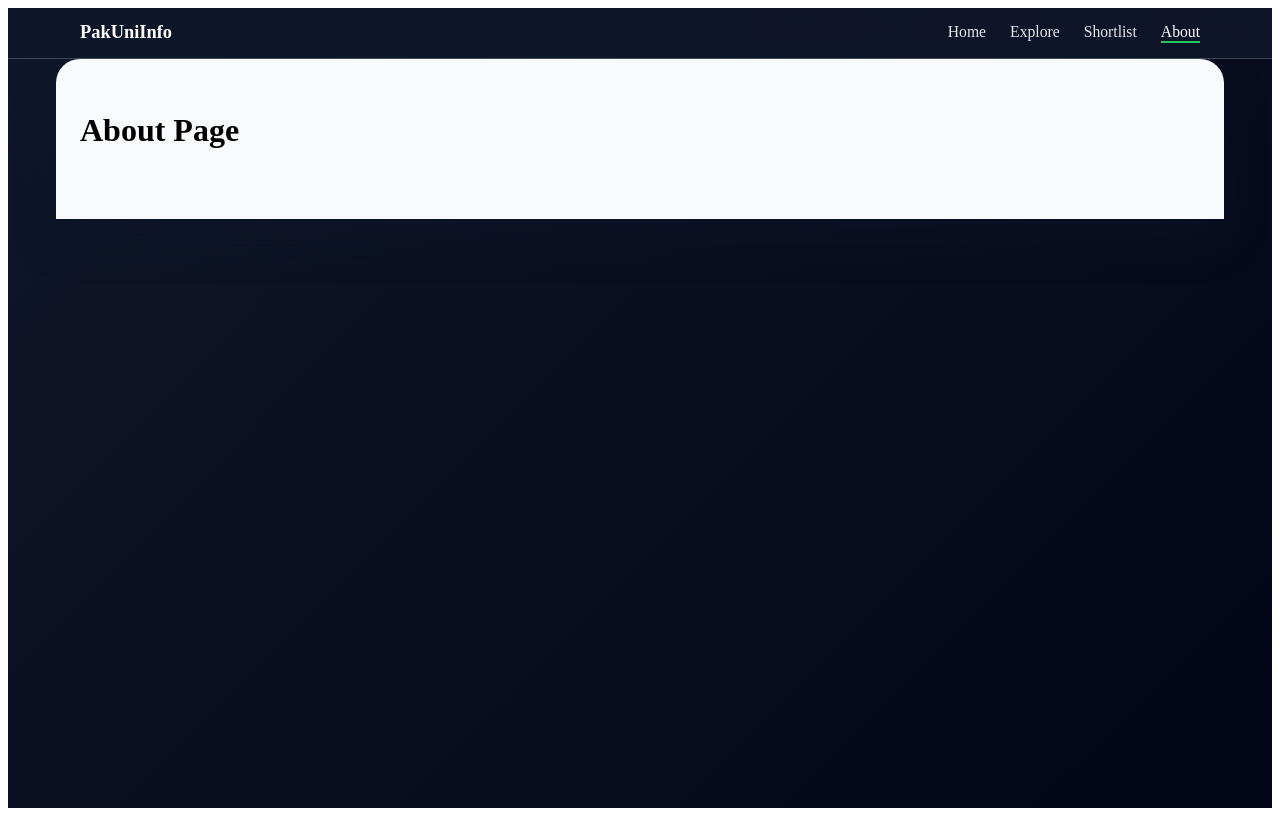
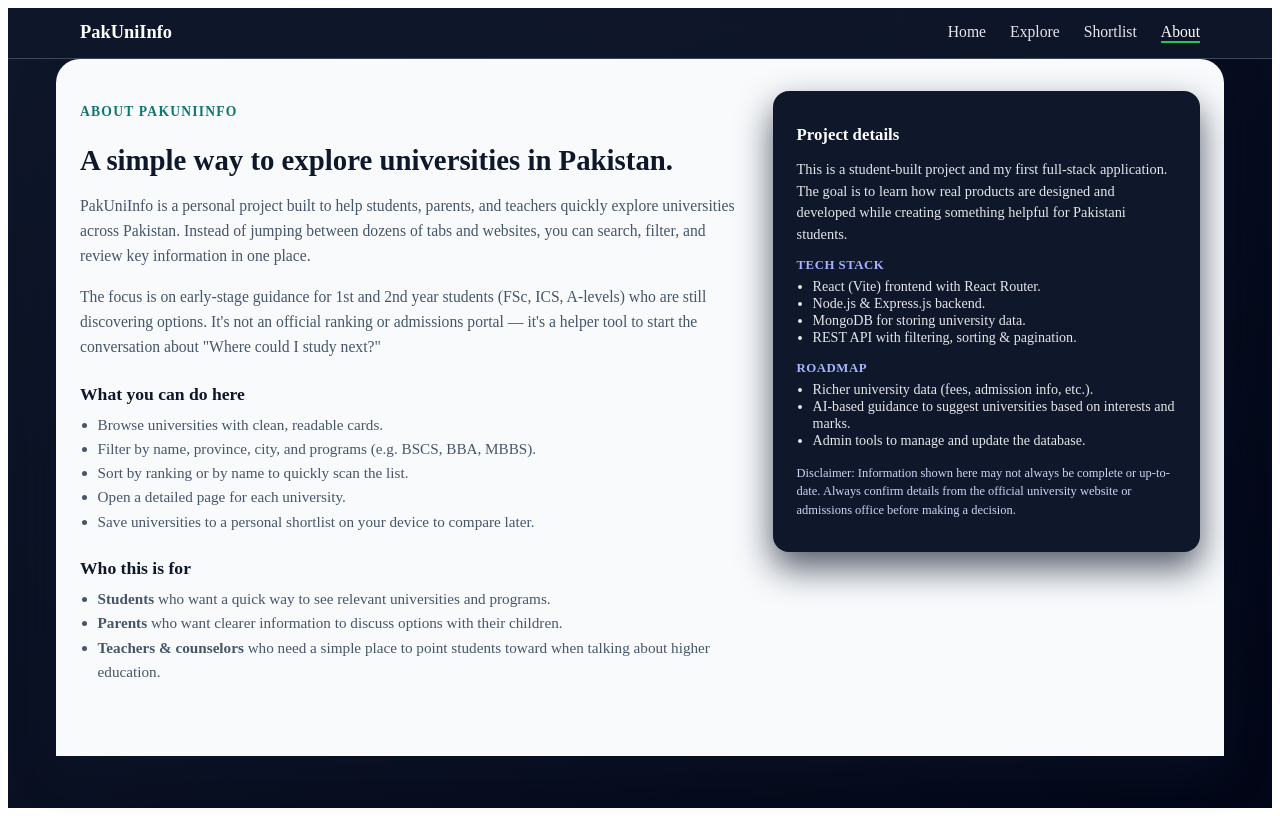
Before and after one commit to abdullah-mangrio/PakUniInfo, a React (Vite) app in the folder client/: page /about in a window 1280 px wide. Built offline with nearby package versions, Linux system fonts and the light colour scheme.

Commit message:
Polish About page and add shortlist on university details

```diff
--- a/client/src/pages/About.jsx
+++ b/client/src/pages/About.jsx
@@ -1,4 +1,236 @@
-function About() {
-  return <h1>About Page</h1>;
+export default function About() {
+  return (
+    <div
+      style={{
+        display: "grid",
+        gridTemplateColumns: "minmax(0, 1.7fr) minmax(0, 1.1fr)",
+        gap: "2rem",
+        alignItems: "flex-start",
+      }}
+    >
+      {/* Left: main content */}
+      <section>
+        <p
+          style={{
+            fontSize: "0.85rem",
+            fontWeight: 600,
+            textTransform: "uppercase",
+            letterSpacing: "0.09em",
+            color: "#0f766e",
+            marginBottom: "0.5rem",
+          }}
+        >
+          About PakUniInfo
+        </p>
+
+        <h1
+          style={{
+            fontSize: "1.8rem",
+            fontWeight: 800,
+            color: "#0f172a",
+            marginBottom: "0.75rem",
+          }}
+        >
+          A simple way to explore universities in Pakistan.
+        </h1>
+
+        <p
+          style={{
+            fontSize: "0.98rem",
+            color: "#475569",
+            lineHeight: 1.6,
+            marginBottom: "1rem",
+          }}
+        >
+          PakUniInfo is a personal project built to help students, parents, and
+          teachers quickly explore universities across Pakistan. Instead of
+          jumping between dozens of tabs and websites, you can search, filter,
+          and review key information in one place.
+        </p>
+
+        <p
+          style={{
+            fontSize: "0.98rem",
+            color: "#475569",
+            lineHeight: 1.6,
+            marginBottom: "1.5rem",
+          }}
+        >
+          The focus is on early-stage guidance for 1st and 2nd year students
+          (FSc, ICS, A-levels) who are still discovering options. It&apos;s not
+          an official ranking or admissions portal — it&apos;s a helper tool to
+          start the conversation about &quot;Where could I study next?&quot;
+        </p>
+
+        <h2
+          style={{
+            fontSize: "1.1rem",
+            fontWeight: 700,
+            color: "#0f172a",
+            marginBottom: "0.5rem",
+          }}
+        >
+          What you can do here
+        </h2>
+
+        <ul
+          style={{
+            paddingLeft: "1.1rem",
+            margin: "0 0 1.5rem",
+            color: "#475569",
+            fontSize: "0.95rem",
+            lineHeight: 1.6,
+          }}
+        >
+          <li>Browse universities with clean, readable cards.</li>
+          <li>
+            Filter by name, province, city, and programs (e.g. BSCS, BBA,
+            MBBS).
+          </li>
+          <li>Sort by ranking or by name to quickly scan the list.</li>
+          <li>Open a detailed page for each university.</li>
+          <li>
+            Save universities to a personal shortlist on your device to compare
+            later.
+          </li>
+        </ul>
+
+        <h2
+          style={{
+            fontSize: "1.1rem",
+            fontWeight: 700,
+            color: "#0f172a",
+            marginBottom: "0.5rem",
+          }}
+        >
+          Who this is for
+        </h2>
+
+        <ul
+          style={{
+            paddingLeft: "1.1rem",
+            margin: "0 0 1.5rem",
+            color: "#475569",
+            fontSize: "0.95rem",
+            lineHeight: 1.6,
+          }}
+        >
+          <li>
+            <strong>Students</strong> who want a quick way to see relevant
+            universities and programs.
+          </li>
+          <li>
+            <strong>Parents</strong> who want clearer information to discuss
+            options with their children.
+          </li>
+          <li>
+            <strong>Teachers &amp; counselors</strong> who need a simple place
+            to point students toward when talking about higher education.
+          </li>
+        </ul>
+      </section>
+
+      {/* Right: project / tech info */}
+      <aside
+        style={{
+          borderRadius: "1rem",
+          padding: "1.25rem 1.5rem",
+          backgroundColor: "#0f172a",
+          color: "white",
+          boxShadow: "0 16px 35px rgba(15,23,42,0.7)",
+        }}
+      >
+        <h2
+          style={{
+            fontSize: "1.05rem",
+            fontWeight: 600,
+            marginBottom: "0.75rem",
+          }}
+        >
+          Project details
+        </h2>
+
+        <p
+          style={{
+            fontSize: "0.9rem",
+            color: "#e5e7eb",
+            marginBottom: "0.75rem",
+            lineHeight: 1.5,
+          }}
+        >
+          This is a student-built project and my first full-stack application.
+          The goal is to learn how real products are designed and developed
+          while creating something helpful for Pakistani students.
+        </p>
+
+        <div
+          style={{
+            marginBottom: "0.9rem",
+            fontSize: "0.88rem",
+            color: "#e5e7eb",
+          }}
+        >
+          <p
+            style={{
+              margin: "0 0 0.35rem",
+              fontWeight: 600,
+              letterSpacing: "0.04em",
+              textTransform: "uppercase",
+              fontSize: "0.8rem",
+              color: "#a5b4fc",
+            }}
+          >
+            Tech stack
+          </p>
+          <ul style={{ margin: 0, paddingLeft: "1rem" }}>
+            <li>React (Vite) frontend with React Router.</li>
+            <li>Node.js &amp; Express.js backend.</li>
+            <li>MongoDB for storing university data.</li>
+            <li>REST API with filtering, sorting &amp; pagination.</li>
+          </ul>
+        </div>
+
+        <div
+          style={{
+            marginBottom: "0.9rem",
+            fontSize: "0.88rem",
+            color: "#e5e7eb",
+          }}
+        >
+          <p
+            style={{
+              margin: "0 0 0.35rem",
+              fontWeight: 600,
+              letterSpacing: "0.04em",
+              textTransform: "uppercase",
+              fontSize: "0.8rem",
+              color: "#a5b4fc",
+            }}
+          >
+            Roadmap
+          </p>
+          <ul style={{ margin: 0, paddingLeft: "1rem" }}>
+            <li>Richer university data (fees, admission info, etc.).</li>
+            <li>
+              AI-based guidance to suggest universities based on interests and
+              marks.
+            </li>
+            <li>Admin tools to manage and update the database.</li>
+          </ul>
+        </div>
+
+        <p
+          style={{
+            fontSize: "0.78rem",
+            color: "#cbd5f5",
+            lineHeight: 1.5,
+          }}
+        >
+          Disclaimer: Information shown here may not always be complete or
+          up-to-date. Always confirm details from the official university
+          website or admissions office before making a decision.
+        </p>
+      </aside>
+    </div>
+  );
 }
-export default About;
```
Also changed, not shown: client/src/pages/UniversityDetails.jsx (+71 -96 lines).
